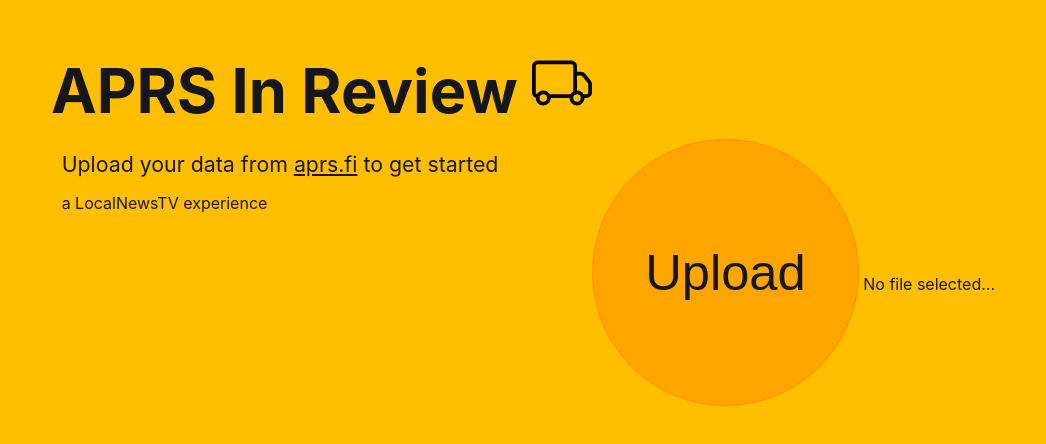
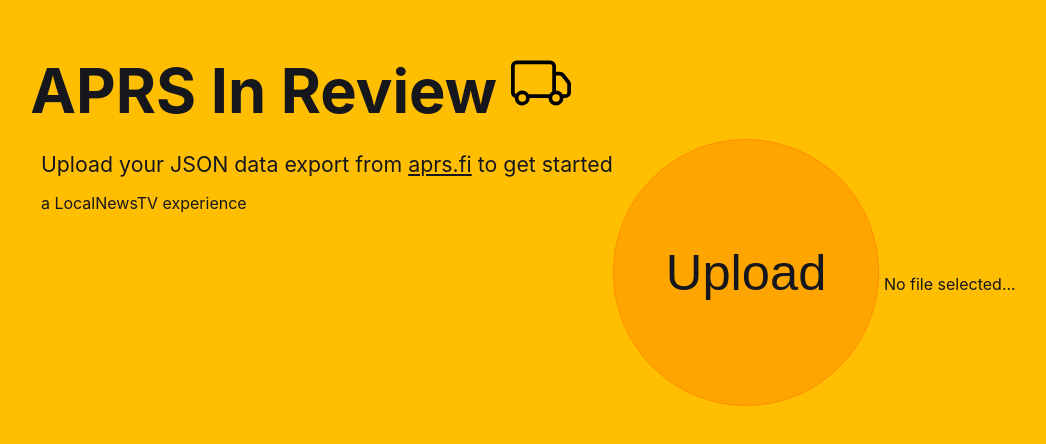
Before and after one commit to LocalNewsTV/aprs-stats-tracker, a Vue app: page / in a window 1280 px wide. Shown: the part 174-618 px from the top of the page, without its empty margins (117-1163 px from the left). Built offline with nearby package versions, Linux system fonts and the light colour scheme.

Commit message:
Change wording to specify json format

```diff
--- a/src/components/views/Hero.vue
+++ b/src/components/views/Hero.vue
@@ -11,7 +11,7 @@ const jsonContentModel = defineModel<Array<AprsEntryType>>({ required: true })
   <div id="hero-cont" class="full-container">
     <div class="left">
       <h1>APRS In Review <img :src="truck" /></h1>
-      <p>Upload your data from
+      <p>Upload your JSON data export from
         <a href="https://aprs.fi/export/" target="_blank">aprs.fi</a>
         to get started
       </p>
```
Lines whose indentation alone changed are shown as unchanged.
